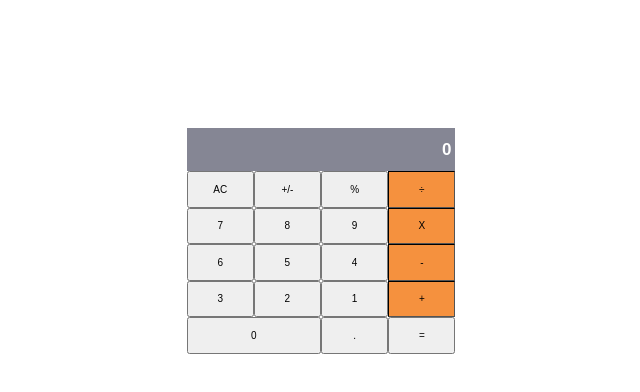
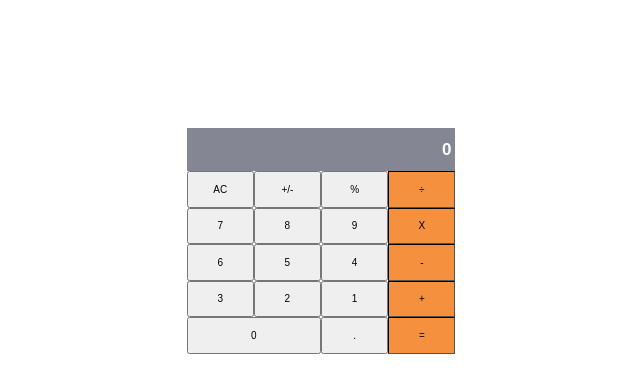
Before and after one commit to shegy28/math-magician, a React (Create React App) app: page / in a window 1280 px wide. Shown: the top 392 px of the page, without its empty margins (319-959 px from the left). Built offline with nearby package versions, Linux system fonts and the light colour scheme.

Commit message:
Add color to last button

```diff
--- a/src/components/Calculator.js
+++ b/src/components/Calculator.js
@@ -39,7 +39,7 @@ class Calculator extends React.Component {
         <div className="zero">
           <button type="button" className="o">0</button>
           <button type="button" className="zb">.</button>
-          <button type="button" className="zb">=</button>
+          <button type="button" className="zb act">=</button>
         </div>
 
       </div>
```
